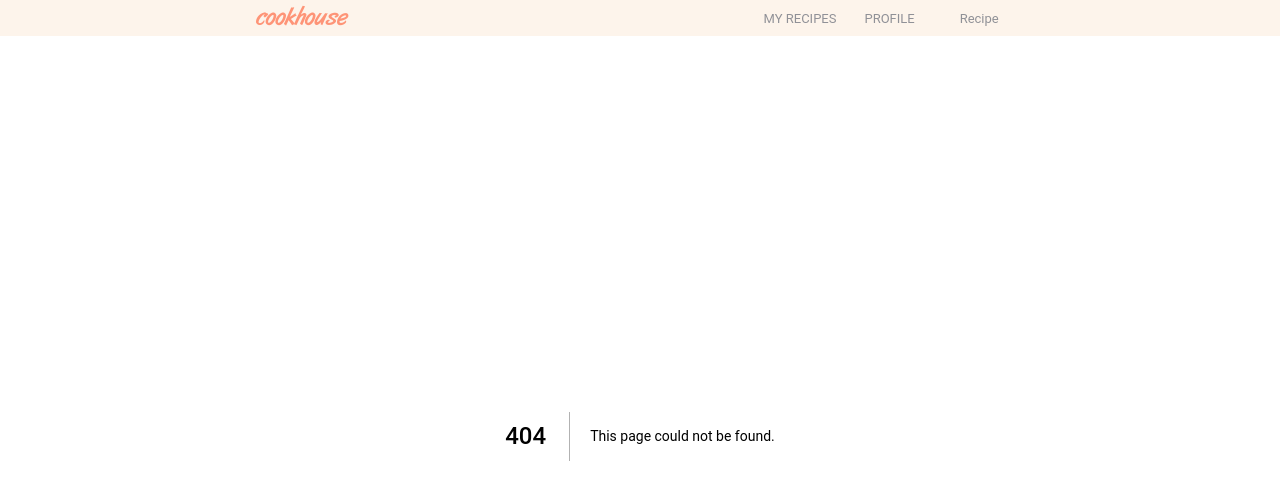
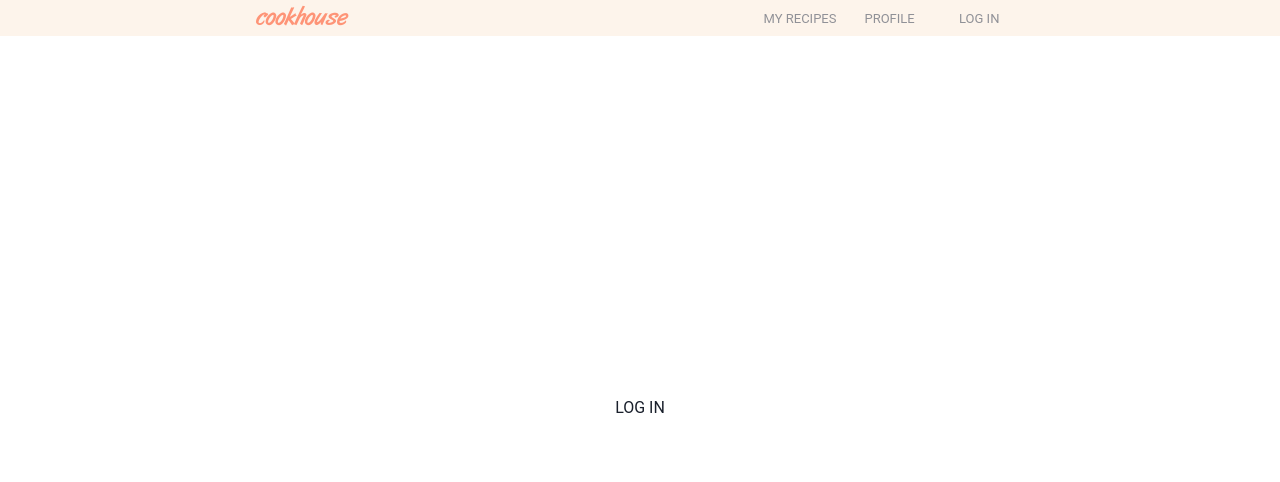
Before and after one commit to Cliffenlee/cookhouse, a Next.js app in the folder frontend/: page /login in a window 1280 px wide. Before the commit this address had no page. Shown: the top 482 px of the page. Built offline with nearby package versions, Linux system fonts and the light colour scheme.

Commit message:
fixed padding for reusable components and included back cover page

```diff
--- a/frontend/components/NavBar/NavBar.js
+++ b/frontend/components/NavBar/NavBar.js
@@ -12,9 +12,9 @@ export default function NavBar() {
         <Flex className="nav-bar">
             <Logo />
             <Flex>
-                <NavBarLink name="MY RECIPES" link="/recipes" />
+                <NavBarLink name="MY RECIPES" link="/myRecipes" />
                 <NavBarLink name="PROFILE" link="/profile" />
-                <NavBarLink name="Recipe" link="/recipe" />
+                <NavBarLink name="LOG IN" link="/login" />
             </Flex>
         </Flex>
     )
--- a/frontend/components/Recipe/Back.js
+++ b/frontend/components/Recipe/Back.js
@@ -2,7 +2,7 @@ import React from 'react'
 import {Box, Tag} from '@chakra-ui/react'
 import { ArrowBackIcon } from '@chakra-ui/icons'
 
-export default function Back({selector}) {
+export default function Back({recipe, selector}) {
     return (
         <Box className="back">
             Item description.
--- /dev/null
+++ b/frontend/pages/login.js
@@ -0,0 +1,10 @@
+import { Flex } from '@chakra-ui/layout'
+import React from 'react'
+
+export default function login() {
+    return (
+        <Flex height="93vh" width="100%" justifyContent="center" alignItems="center">
+            LOG IN
+        </Flex>
+    )
+}
--- a/frontend/styles/globals.css
+++ b/frontend/styles/globals.css
@@ -73,6 +73,12 @@ a {
   font-size: 36px
 }
 
+hr {
+  width: 100%;
+  border-top: #cdcdd1 solid 1px;
+  padding: 5px 0;
+}
+
 .body {
   margin: 0;
   padding: 0;
@@ -137,12 +143,10 @@ p{
   height: 100%;
   top: 0;
   left: 0;
+  padding: 0;
   background-color: #F5F5F5;
   box-sizing: border-box;
-  padding: 0 13px;
   background-image: linear-gradient(90deg, rgba(227,227,227,1) 0%, rgba(247,247,247,0) 18%);
-  /* box-shadow: inset 20px 0 50px rgba(0,0,0,0.5) 0 2px rgba(0,0,0,0.5); */
-  /* box-shadow: 20px 20px 50px 15px grey; */
 }
 
 .back {
@@ -151,7 +155,7 @@ p{
   height: 100%;
   top: 0;
   left: 0;
-  z-index: 00;
+  z-index: 0;
   transform: rotateY(180deg);
   backface-visibility: hidden;
   background-color: #F5F5F5;
```
Also changed, not shown: frontend/components/Recipe/BackCover.js (added, +18 -0 lines), frontend/components/Recipe/Front.js (+4 -4 lines), frontend/components/Recipe/SearchPage.js (+10 -26 lines), frontend/pages/myRecipes.js (renamed from frontend/pages/recipe.js, +16 -8 lines).
